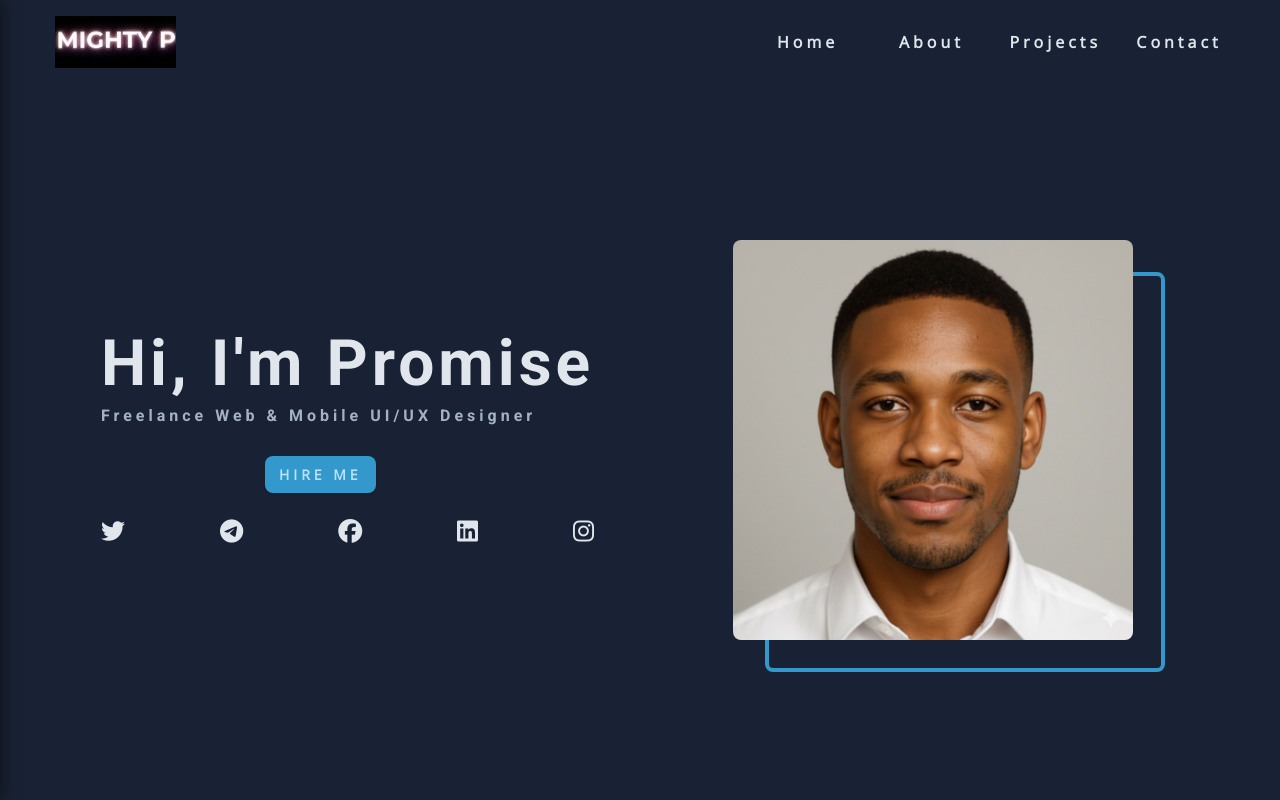
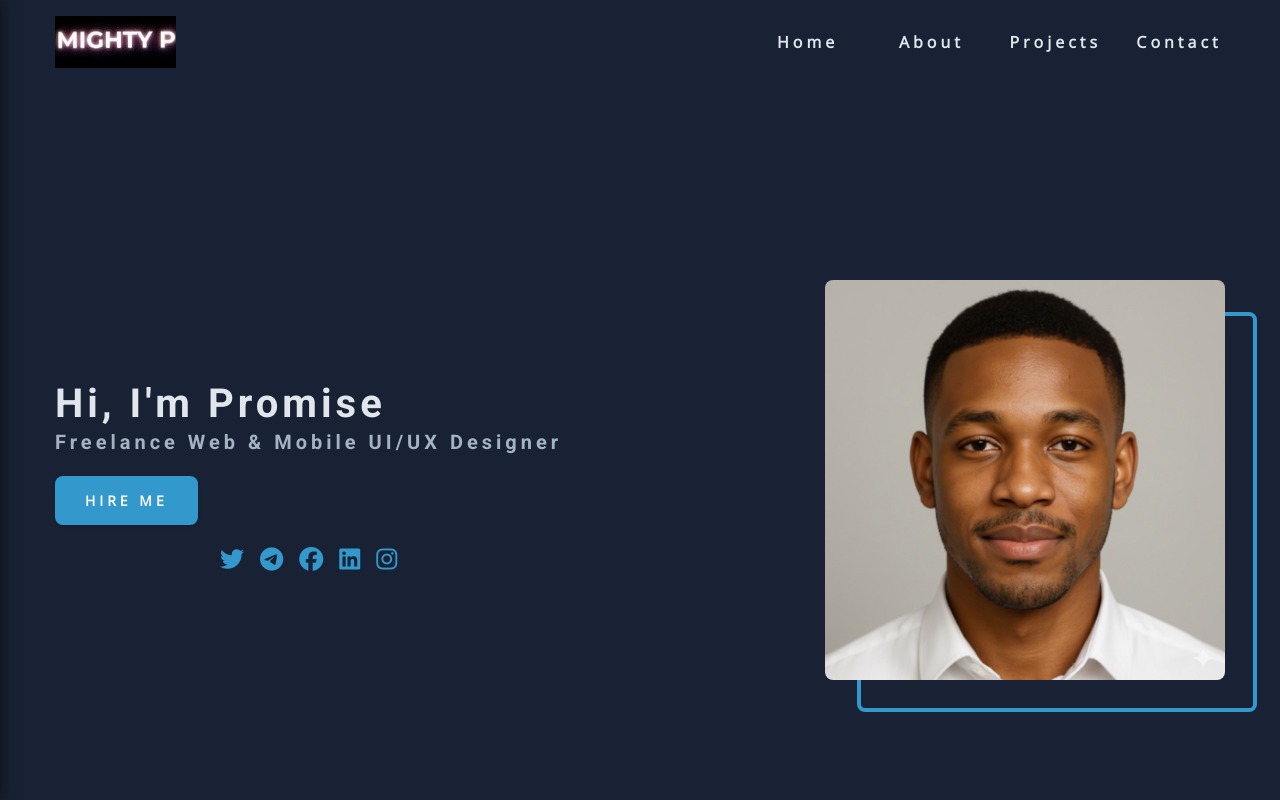
Before and after one commit to MightyP07/promisebamgbola, a website: page index.html in a window 1280 px wide. Shown: the top 800 px of the page. Drawn offline with nearby package versions, Linux system fonts and the light colour scheme.

Commit message:
Add files via upload

```diff
--- a/css/styles.css
+++ b/css/styles.css
@@ -241,7 +241,7 @@ Navbar
     -moz-column-gap: 2rem;
     column-gap: 2rem;
     justify-self: end;
-    color: var(--clr-grey-1);
+    /* color: var(--clr-grey-1); */
   }
   .nav-links a {
     text-transform: capitalize;
@@ -252,7 +252,7 @@ Navbar
     transition: var(--transition);
   }
   .nav-links a:hover {
-    color: var(--clr-primary-5);
+    color: var(--clr-primary-1);
   }
   .nav-center {
     display: grid;
@@ -267,9 +267,12 @@ Navbar
   top: 0;
   left: 0;
   width: 100%;
-  background: var(--clr-primary-10);
+  background: white;
   z-index: 2;
   box-shadow: var(--light-shadow);
+  color: black;
+}
+.navbar-fixed a {
   color: black;
 }
 
@@ -387,41 +390,94 @@ Hero
 ===============
 */
 /* underline added to globals */
-.hero .underline {
+/* Hero Section */
+.hero {
+  background: var(--clr-primary-10);
+  min-height: 100vh;
+  display: flex;
+  align-items: center;
+  justify-content: center;
+  padding: 2rem 1rem;
+}
+
+.hero-center {
+  display: flex;
+  flex-direction: column;
+  align-items: center;
+  text-align: center;
+  max-width: var(--max-width);
+  gap: 2rem;
+}
+
+/* Hero info */
+.hero-info h1 {
+  font-size: 2.5rem;
+  color: var(--clr-grey-1);
+  text-transform: capitalize;
   margin-bottom: 0.5rem;
 }
-.hero-img {
-  display: none;
-}
-.hero {
-  background: var(--clr-primary-10);
-}
-.hero-center {
-  min-height: calc(100vh - 5rem);
-  display: grid;
-  place-items: center;
-}
 .hero-info h4 {
+  font-size: 1.25rem;
   color: var(--clr-grey-3);
-}
-.hero-icons {
-  justify-items: start;
+  margin-bottom: 1.5rem;
 }
 .hero-btn {
-  margin: 1.25rem;
-  transform: translateX(9rem);
+  display: inline-block;
+  padding: 0.75rem 1.75rem;
+  background: var(--clr-primary-5);
+  color: var(--clr-white);
+  font-weight: bold;
+  text-transform: uppercase;
+  border-radius: var(--radius);
+  transition: background 0.3s ease, transform 0.2s ease;
 }
+.hero-btn:hover {
+  background: var(--clr-primary-3);
+  transform: translateY(-2px);
+}
+
+/* Social icons */
+.hero-info .social-icons {
+  display: flex;
+  justify-content: center;
+  gap: 1rem;
+  margin-top: 1rem;
+}
+.hero-info .social-icon i {
+  font-size: 1.5rem;
+  color: var(--clr-primary-5);
+  transition: color 0.3s ease;
+}
+.hero-info .social-icon:hover i {
+  color: var(--clr-primary-3);
+}
+
+/* Hero image */
+.hero-img {
+  display: none; /* hide on mobile */
+}
+.hero-photo {
+  max-width: 25rem;
+  max-height: 30rem;
+  object-fit: cover;
+  border-radius: var(--radius);
+  position: relative;
+}
+
+/* Desktop layout */
 @media screen and (min-width: 992px) {
+  .hero-center {
+    flex-direction: row;
+    text-align: left;
+    gap: 3rem;
+    align-items: center;
+    justify-content: space-between;
+  }
   .hero-img {
     display: block;
     position: relative;
   }
-  .hero-center {
-    grid-template-columns: 1fr 1fr;
-  }
-
-  .hero-img::before,
-  .about-img::before {
+  .hero-img::before {
     content: "";
     position: absolute;
     width: 100%;
@@ -432,14 +488,7 @@ Hero
     border-radius: var(--radius);
   }
 }
-.hero-photo {
-  max-width: 25rem;
-  max-height: 30rem;
-  -o-object-fit: cover;
-  object-fit: cover;
-  border-radius: var(--radius);
-  position: relative;
-}
+
 /*
 ===============
 About
@@ -1033,8 +1082,19 @@ Blog
   display: grid;
   grid-template-columns: repeat(auto-fit, minmax(20rem, 1fr));
   gap: 3rem 2rem;
-  justify-items: center; /* <-- centers each card in its grid cell */
-  padding: 0 1rem;       /* optional: small padding on sides */
+  justify-items: center; /* centers cards in their grid cell */
+  width: 100%;           /* ensure container spans full width */
+  max-width: var(--max-width); /* optional: prevents excessive stretching on large screens */
+  margin: 0 auto;        /* center grid horizontally */
+  padding: 0 1rem;
+}
+
+@media screen and (max-width: 500px) {
+  .blog-center {
+    grid-template-columns: 1fr; /* stack cards vertically */
+    gap: 2rem;
+    padding: 0 1.5rem;
+  }
 }
 
 /* Optional: subtle gradient overlay on images */
```
